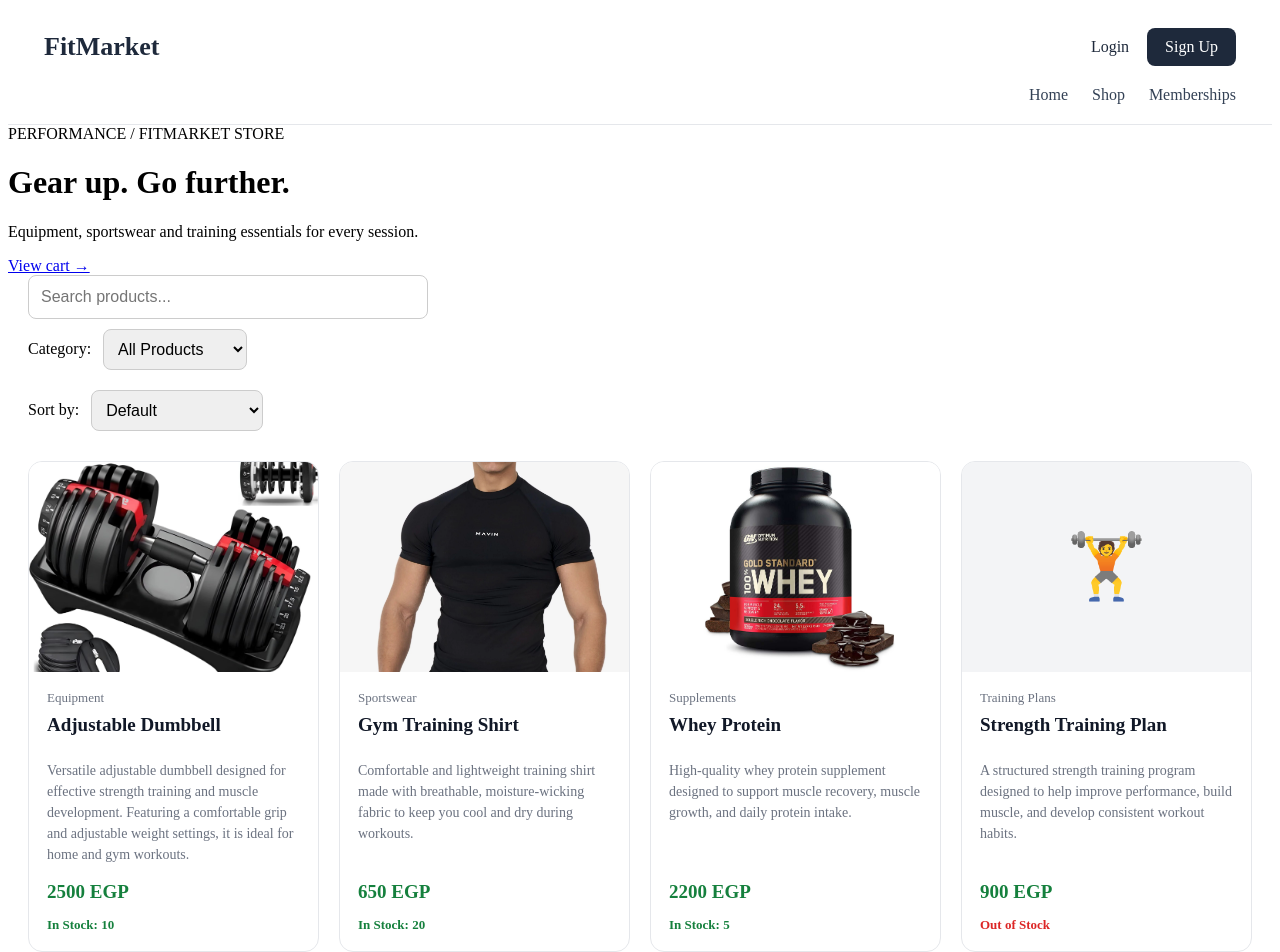
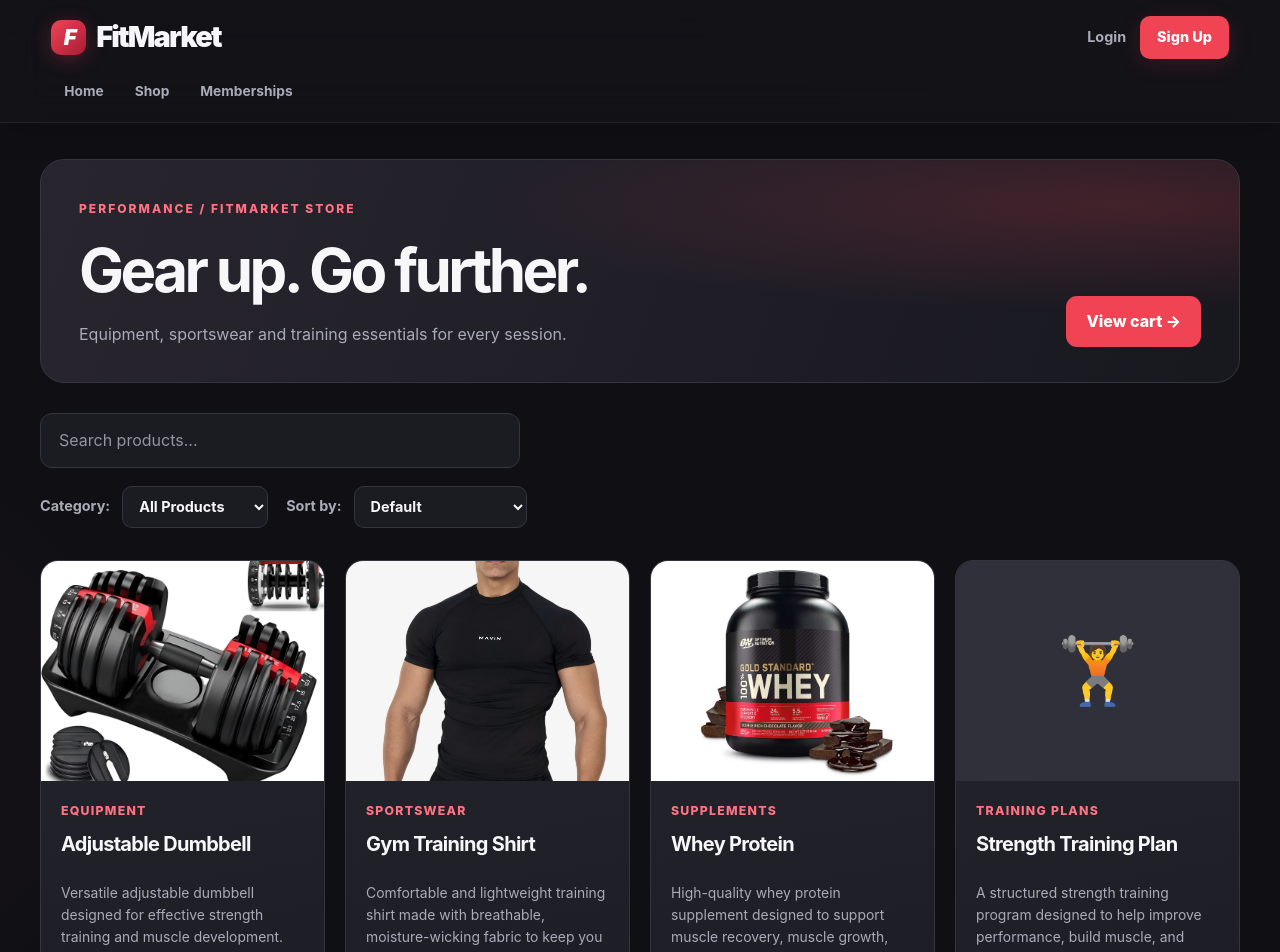
Before and after one commit to abdullah-hassib/FitMarket, an Angular app: page /shop in a window 1280 px wide. Shown: the top 952 px of the page. Built offline with nearby package versions, Linux system fonts and the light colour scheme.

Commit message:
style: introduce FitMarket charcoal and red design system, home and storefront

```diff
--- a/src/app/app.css
+++ b/src/app/app.css
@@ -0,0 +1,2 @@
+:host { display: block; min-height: 100vh; }
+main { min-height: calc(100vh - 150px); }
--- a/src/app/features/home/pages/home-page.css
+++ b/src/app/features/home/pages/home-page.css
@@ -1,147 +1,46 @@
-:host {
-  display: block;
-  font-family: Arial, sans-serif;
-  color: #17372d;
+:host { display: block; color: var(--text); }
+.home { max-width: 1320px; margin: auto; padding: 34px clamp(16px, 4vw, 44px) 85px; }
+.hero {
+  position: relative; overflow: hidden; isolation: isolate;
+  display: grid; grid-template-columns: 1.3fr .8fr; gap: 54px; align-items: center;
+  min-height: 535px; padding: clamp(32px, 5vw, 72px);
+  border: 1px solid var(--line); border-radius: 28px;
+  background: linear-gradient(112deg, #26242c 0%, #1a1a21 48%, #17151b 100%);
 }
-.home {
-  max-width: 1200px;
-  margin: auto;
-  padding: 32px 24px 56px;
+.hero::before {
+  content: ""; position: absolute; z-index: -1; inset: 0;
+  background: radial-gradient(circle at 78% 22%, rgba(240,68,85,.24), transparent 36%), repeating-linear-gradient(110deg,transparent,transparent 86px,rgba(255,255,255,.013) 87px);
+  pointer-events: none;
 }
-.hero {
-  display: grid;
-  grid-template-columns: 1.5fr 1fr;
-  gap: 48px;
-  align-items: center;
-  background: #edf3e9;
-  border-radius: 24px;
-  padding: 56px 40px;
+.hero::after { content: ""; position: absolute; bottom: 0; left: 0; height: 4px; width: 42%; background: linear-gradient(90deg,var(--accent),transparent); }
+.eyebrow,.number { color: var(--accent-light); font-size: 12px; letter-spacing: .17em; font-weight: 800; }
+h1 { font-size: clamp(46px, 5.7vw, 85px); line-height: 1.03; margin: 22px 0; letter-spacing: -.075em; max-width: 760px; }
+h1 span { color: var(--accent); }
+.intro { max-width: 550px; color: var(--text-muted); line-height: 1.75; font-size: 1.07rem; }
+.actions { display: flex; flex-wrap: wrap; align-items: center; gap: 23px; margin-top: 32px; }
+.actions a { font-weight: 750; text-decoration: none; }
+.actions .secondary { color: var(--text-muted); }
+.button { display: inline-flex; align-items: center; justify-content: center; padding: 15px 23px; background: var(--accent); color: white !important; border-radius: 11px; font-weight: 850; text-decoration: none; box-shadow: 0 10px 35px rgba(240,68,85,.24); }
+.button:hover { background: var(--accent-light); color: #17171b !important; transform: translateY(-2px); }
+.hero-card {
+  transform: rotate(2deg); padding: clamp(25px, 4vw, 44px);
+  border-radius: 22px; border: 1px solid rgba(240,68,85,.35);
+  background: linear-gradient(155deg,#391d2b,#231a22 57%,#17171e);
+  box-shadow: 15px 15px 0 rgba(240,68,85,.10), var(--shadow);
 }
-.eyebrow,
-.number {
-  font-size: 12px;
-  font-weight: 700;
-  letter-spacing: 1.5px;
-}
-h1 {
-  font-size: clamp(38px, 5vw, 68px);
-  line-height: 1.06;
-  letter-spacing: -2px;
-  margin: 24px 0;
-}
-h1 span {
-  color: #48744b;
-}
-.intro {
-  max-width: 520px;
-  line-height: 1.8;
-  color: #43594d;
-}
-.actions {
-  display: flex;
-  flex-wrap: wrap;
-  align-items: center;
-  gap: 24px;
-  margin-top: 28px;
-}
-a {
-  color: inherit;
-  text-underline-offset: 5px;
-  font-weight: 600;
-}
-.button {
-  display: inline-block;
-  background: #193e31;
-  color: white;
-  padding: 15px 22px;
-  border-radius: 8px;
-  text-decoration: none;
-}
-.hero-card {
-  background: #193e31;
-  color: #edf3e9;
-  padding: 36px;
-  border-radius: 16px;
-  transform: rotate(2deg);
-  box-shadow: 12px 12px 0 #c1d7ac;
-}
-.hero-card p {
-  font-size: 12px;
-  letter-spacing: 2px;
-}
-.hero-card strong {
-  display: block;
-  font-size: clamp(32px, 4vw, 50px);
-  line-height: 1.25;
-  margin: 24px 0 40px;
-}
-.section-heading {
-  margin: 56px 0 24px;
-}
-h2 {
-  font-size: 30px;
-  line-height: 1.2;
-}
-.cards {
-  display: grid;
-  grid-template-columns: repeat(3, 1fr);
-  gap: 20px;
-}
-.cards article {
-  border: 1px solid #cdd9ce;
-  border-radius: 14px;
-  padding: 28px;
-  display: flex;
-  flex-direction: column;
-  align-items: flex-start;
-}
-.cards p {
-  line-height: 1.7;
-  color: #43594d;
-  flex: 1;
-}
-.number {
-  color: #48744b;
-}
-.closing {
-  margin-top: 40px;
-  padding: 28px;
-  background: #f3f5ef;
-  border-radius: 14px;
-  display: flex;
-  align-items: center;
-  justify-content: space-between;
-  gap: 20px;
-}
-a:focus-visible {
-  outline: 3px solid #a16312;
-  outline-offset: 5px;
-}
-@media (max-width: 800px) {
-  .hero {
-    grid-template-columns: 1fr;
-    padding: 32px;
-    gap: 32px;
-  }
-  .cards {
-    grid-template-columns: 1fr;
-  }
-  .closing {
-    align-items: flex-start;
-    flex-direction: column;
-  }
-}
-@media (max-width: 480px) {
-  .home {
-    padding: 16px 12px 32px;
-  }
-  .hero {
-    padding: 24px;
-  }
-  .hero-card {
-    transform: none;
-  }
-  h1 {
-    letter-spacing: -1px;
-  }
-}
+.hero-card p { color: #ffc4ca; font-size: .75rem; font-weight: 800; letter-spacing: .2em; }
+.hero-card strong { display: block; margin: 28px 0 40px; font-size: clamp(36px, 4vw, 56px); line-height: 1.13; letter-spacing: -.05em; }
+.hero-card a { color: var(--accent-light); text-decoration: none; font-weight: 850; }
+.section-heading { margin: 68px 0 25px; }
+.section-heading h2 { font-size: clamp(30px, 3.6vw, 45px); max-width: 640px; }
+.cards { display: grid; grid-template-columns: repeat(3,minmax(0,1fr)); gap: 19px; }
+.cards article { display: flex; flex-direction: column; align-items: flex-start; min-height: 260px; padding: 29px; border: 1px solid var(--line); border-radius: 20px; background: linear-gradient(140deg,var(--surface),#17171c); transition: transform .25s, border-color .25s, box-shadow .25s; }
+.cards article:hover { transform: translateY(-5px); border-color: rgba(240,68,85,.52); box-shadow: var(--shadow); }
+.cards h3 { font-size: 23px; margin: 18px 0 6px; }
+.cards p { flex: 1; color: var(--text-muted); line-height: 1.7; }
+.cards a { color: var(--accent-light); text-decoration: none; font-weight: 800; }
+.closing { display: flex; align-items: center; justify-content: space-between; gap: 25px; margin-top: 36px; padding: 30px; border: 1px solid rgba(240,68,85,.20); border-radius: 18px; background: linear-gradient(105deg,var(--surface-alt),#261c25); }
+.closing h2 { font-size: clamp(24px,3vw,34px); margin: 0 0 7px; }
+.closing p { color: var(--text-muted); margin: 0; }
+@media(max-width:900px) { .hero { grid-template-columns: 1fr; gap: 35px; } .hero-card { transform: none; } .cards { grid-template-columns: 1fr; } .cards article{min-height:auto;} }
+@media(max-width:600px) { .home{padding:18px 14px 48px;} .hero{padding:28px 24px; min-height:auto; border-radius:20px;} .closing{flex-direction:column;align-items:flex-start;} h1{font-size:clamp(42px,10vw,65px);} }
--- a/src/app/features/shop/components/product-card/product-card.css
+++ b/src/app/features/shop/components/product-card/product-card.css
@@ -1,109 +1,18 @@
-
-.product-card {
-  display: flex;
-  flex-direction: column;
-  height: 100%;
-  overflow: hidden;
-  border: 1px solid #e5e7eb;
-  border-radius: 14px;
-  background: #fff;
-  color: #111827;
-  text-decoration: none;
-  transition: transform .2s, box-shadow .2s;
-}
-
-.product-card:hover {
-  transform: translateY(-4px);
-  box-shadow: 0 10px 28px rgba(0, 0, 0, .09);
-}
-
-.product-card:focus-visible {
-  outline: 3px solid #16a34a;
-  outline-offset: 3px;
-}
-
-.product-image {
-  position: relative;
-  height: 210px;
-  flex-shrink: 0;
-  background: #f3f4f6;
-}
-
-.product-image img {
-  width: 100%;
-  height: 100%;
-  object-fit: cover;
-}
-
-.image-placeholder {
-  display: grid;
-  place-items: center;
-  height: 100%;
-  font-size: 64px;
-}
-
-.discount-badge {
-  position: absolute;
-  top: 12px;
-  left: 12px;
-  padding: 6px 10px;
-  border-radius: 6px;
-  background: #dc2626;
-  color: #fff;
-  font-size: 13px;
-  font-weight: 700;
-}
-
-.product-info {
-  display: flex;
-  flex-direction: column;
-  flex: 1;
-  padding: 18px;
-}
-
-.category {
-  color: #6b7280;
-  font-size: 13px;
-}
-
-.product-info h2 {
-  margin: 8px 0 10px;
-  font-size: 19px;
-}
-
-.description {
-  color: #6b7280;
-  font-size: 14px;
-  line-height: 1.5;
-}
-
-.price-row {
-  display: flex;
-  flex-wrap: wrap;
-  align-items: center;
-  gap: 10px;
-  margin: auto 0 14px;
-}
-
-.old-price {
-  color: #9ca3af;
-  text-decoration: line-through;
-}
-
-.current-price {
-  font-size: 19px;
-  color: #15803d;
-}
-
-.stock {
-  font-size: 13px;
-  font-weight: 600;
-}
-
-.in-stock {
-  color: #15803d;
-}
-
-.out-of-stock {
-  color: #dc2626;
-}
+.product-card { display:flex; flex-direction:column; overflow:hidden; height:100%; border:1px solid var(--line); border-radius:18px; color:var(--text); background:linear-gradient(170deg,var(--surface-alt),var(--surface)); text-decoration:none; transition:transform .25s,box-shadow .25s,border-color .25s; }
+.product-card:hover { transform:translateY(-6px); box-shadow:var(--shadow); border-color:rgba(240,68,85,.65); color:var(--text); }
+.product-card:focus-visible { outline:3px solid var(--accent); outline-offset:4px; }
+.product-image { position:relative; height:220px; flex-shrink:0; background:#30303a; overflow:hidden; }
+.product-image img { width:100%; height:100%; object-fit:cover; transition:transform .45s; }
+.product-card:hover .product-image img { transform:scale(1.055); }
+.image-placeholder { display:grid;place-items:center;height:100%;font-size:65px; }
+.discount-badge { position:absolute;top:13px;left:13px;border-radius:8px;padding:7px 11px;color:white;background:var(--accent);font-size:.8rem;font-weight:900;box-shadow:0 6px 18px rgba(0,0,0,.3); }
+.product-info { display:flex;flex-direction:column;flex:1;padding:20px; }
+.category { color:var(--accent-light); font-size:.77rem;font-weight:850;text-transform:uppercase;letter-spacing:.1em; }
+.product-info h2 { margin:11px 0; font-size:20px;line-height:1.3; }
+.description { color:var(--text-muted);font-size:.87rem;line-height:1.6; }
+.price-row { display:flex;flex-wrap:wrap;align-items:center;gap:10px;margin:auto 0 13px;padding-top:16px; }
+.old-price { color:var(--text-muted);text-decoration:line-through; }
+.current-price { font-size:21px;color:var(--text);font-weight:850; }
+.stock { font-size:.8rem;font-weight:800; }
+.in-stock { color:var(--success); }
+.out-of-stock { color:var(--accent-light); }
--- a/src/app/features/shop/pages/shop/shop.css
+++ b/src/app/features/shop/pages/shop/shop.css
@@ -1,51 +1,13 @@
-
-.products {
-  display: grid;
-  grid-template-columns: repeat(
-    auto-fit,
-    minmax(min(100%, 250px), 1fr)
-  );
-  gap: 20px;
-  padding: 20px;
-}
-.search-container {
-  padding: 0 20px;
-}
-
-.search-container input {
-  width: 100%;
-  max-width: 400px;
-  padding: 12px;
-  border: 1px solid #ccc;
-  border-radius: 8px;
-  font-size: 16px;
-}
-.filter-container {
-  display: flex;
-  align-items: center;
-  gap: 12px;
-  padding: 10px 20px;
-  flex-wrap: wrap;
-}
-
-.filter-container select {
-  padding: 10px;
-  border: 1px solid #ccc;
-  border-radius: 8px;
-  font-size: 16px;
-}
-
-.sort-container {
-  display: flex;
-  align-items: center;
-  gap: 12px;
-  padding: 10px 20px;
-  flex-wrap: wrap;
-}
-
-.sort-container select {
-  padding: 10px;
-  border: 1px solid #ccc;
-  border-radius: 8px;
-  font-size: 16px;
-}
+:host { display: block; max-width: 1300px; margin: 0 auto; padding: 36px clamp(15px, 4vw, 40px) 70px; }
+.shop-heading { display:flex; justify-content:space-between; align-items:end; flex-wrap:wrap; gap:20px; padding:35px 38px; margin-bottom:30px; border-radius:24px; border:1px solid var(--line); background: radial-gradient(ellipse at 90% 20%,rgba(240,68,85,.19),transparent 42%),linear-gradient(110deg,#28252f,#18181f); }
+.shop-eyebrow { color:var(--accent-light); font-size:12px; font-weight:850; letter-spacing:.17em; }
+.shop-heading h1 { font-size:clamp(38px,5vw,60px); letter-spacing:-.06em; margin:14px 0; }
+.shop-heading p { color:var(--text-muted); margin-bottom:0; }
+.shop-cart-link { padding:13px 20px; background:var(--accent); color:#fff!important; border-radius:11px; text-decoration:none; font-weight:800; white-space:nowrap; }
+.shop-cart-link:hover { background:var(--accent-light); color:#17171a!important; }
+.search-container { padding:0 0 18px; }
+.search-container input { width:100%; max-width:480px; padding:14px 18px; background:var(--surface); border:1px solid var(--line); border-radius:12px; }
+.filter-container,.sort-container { display:inline-flex; align-items:center; gap:12px; margin:0 18px 12px 0; flex-wrap:wrap; color:var(--text-muted); font-weight:700; font-size:.9rem; }
+.filter-container select,.sort-container select { min-height:42px; padding:9px 12px; color:var(--text); background:var(--surface); border:1px solid var(--line); border-radius:10px; }
+.products { display:grid; grid-template-columns:repeat(auto-fill,minmax(min(100%,250px),1fr)); gap:20px; padding:20px 0; }
+@media(max-width:600px) { .shop-heading{padding:25px 20px;} .filter-container,.sort-container{display:flex;margin-right:0;} .products{grid-template-columns:repeat(auto-fill,minmax(min(100%,210px),1fr));} }
--- a/src/app/shared/components/navbar/navbar.css
+++ b/src/app/shared/components/navbar/navbar.css
@@ -1,117 +1,44 @@
-
+:host { display: block; position: sticky; top: 0; z-index: 50; }
 .site-header {
-  padding: 20px 36px;
-  border-bottom: 1px solid #e5e7eb;
-  background: white;
+  padding: 15px clamp(18px, 4vw, 62px) 12px;
+  border-bottom: 1px solid rgba(255,255,255,.08);
+  background: rgba(19,19,24,.94);
+  backdrop-filter: blur(22px);
+  box-shadow: 0 10px 28px rgba(0,0,0,.15);
 }
-
-/* Top row */
-.top-bar {
-  display: flex;
-  align-items: center;
-  justify-content: space-between;
-  gap: 20px;
+.top-bar { display: flex; align-items: center; justify-content: space-between; gap: 20px; }
+.brand {
+  display: inline-flex; align-items: center; gap: 10px;
+  font-size: clamp(23px, 2.5vw, 29px); font-weight: 900; letter-spacing: -.065em;
+  color: var(--text); text-decoration: none;
 }
-
-.brand {
-  font-size: 26px;
-  font-weight: bold;
-  color: #1e293b;
-  text-decoration: none;
+.brand::before { content: "F"; display: grid; place-items: center; width: 35px; height: 35px; font-size: 22px; font-style: italic; font-weight: 900; letter-spacing: -3px; border-radius: 10px; color: #fff; background: linear-gradient(135deg,var(--accent),var(--accent-deep)); box-shadow: 0 4px 20px rgba(240,68,85,.3); }
+.account-actions { display: flex; align-items: center; gap: 14px; }
+.login-link { color: var(--text-muted); text-decoration: none; font-weight: 700; font-size: .9rem; }
+.login-link:hover { color: var(--text); }
+.signup-link, .logout-btn {
+  padding: 9px 16px; border-radius: 10px;
+  font-size: .9rem; font-weight: 800; text-decoration: none;
+  border: 1px solid transparent;
 }
-.logout-btn {
-  padding: 9px 16px;
-  border: 1px solid #cbd5e1;
-  background: white;
-  color: #1e293b;
-  border-radius: 8px;
-  font-weight: 500;
-  cursor: pointer;
+.signup-link { background: var(--accent); color: white; box-shadow: 0 5px 22px rgba(240,68,85,.18); }
+.signup-link:hover { background: var(--accent-light); color: #111; }
+.logout-btn { color: var(--text); background: var(--surface-alt); border-color: var(--line); }
+.logout-btn:hover { border-color: var(--accent); background: var(--accent-soft); }
+.profile-avatar { display: grid; place-items: center; width: 40px; height: 40px; border: 2px solid var(--accent); border-radius: 50%; background: var(--surface-alt); color: white; text-decoration: none; overflow: hidden; font-weight: 800; font-size: 18px; }
+.profile-avatar img { width: 100%; height: 100%; object-fit: cover; }
+.main-nav { display: flex; align-items: center; flex-wrap: wrap; gap: 5px; margin-top: 13px; }
+.main-nav a {
+  padding: 8px 13px; border-radius: 9px; text-decoration: none;
+  color: var(--text-muted); font-weight: 700; font-size: .86rem;
+  transition: background .2s, color .2s;
 }
-
-.logout-btn:hover {
-  background: #f1f5f9;
+.main-nav a:hover { background: var(--accent-soft); color: var(--text); }
+@media(max-width:760px) {
+  .site-header { padding: 13px 15px; }
+  .top-bar { flex-wrap: wrap; }
+  .main-nav { gap: 1px; margin-top: 12px; }
+  .main-nav a { padding: 7px 9px; font-size: .8rem; }
+  .account-actions { gap: 8px; }
+  .signup-link,.logout-btn { padding: 8px 11px; }
 }
-/* Login / Signup / Profile */
-.account-actions {
-  display: flex;
-  align-items: center;
-  gap: 18px;
-}
-
-.login-link {
-  color: #1e293b;
-  text-decoration: none;
-  font-weight: 500;
-}
-
-.signup-link {
-  padding: 10px 18px;
-  background: #1e293b;
-  color: white;
-  text-decoration: none;
-  border-radius: 8px;
-  font-weight: 500;
-}
-
-.profile-avatar {
-  width: 44px;
-  height: 44px;
-  border-radius: 50%;
-  background: #1e293b;
-  color: white;
-  display: flex;
-  align-items: center;
-  justify-content: center;
-  overflow: hidden;
-  text-decoration: none;
-  font-weight: bold;
-  font-size: 18px;
-}
-
-.profile-avatar img {
-  width: 100%;
-  height: 100%;
-  object-fit: cover;
-}
-
-/* Bottom navigation */
-.main-nav {
-  display: flex;
-  justify-content: flex-end;
-  flex-wrap: wrap;
-  gap: 24px;
-  margin-top: 20px;
-}
-
-.main-nav a {
-  color: #334155;
-  text-decoration: none;
-  font-weight: 500;
-}
-
-.main-nav a:hover,
-.login-link:hover {
-  color: #0d9488;
-}
-
-/* Mobile responsiveness */
-@media (max-width: 700px) {
-  .site-header {
-    padding: 16px;
-  }
-
-  .brand {
-    font-size: 22px;
-  }
-
-  .main-nav {
-    justify-content: center;
-    gap: 12px;
-    font-size: 14px;
-  }
-
-  .account-actions {
-    gap: 10px;
-  }
-}
--- a/src/styles.css
+++ b/src/styles.css
@@ -1 +1,61 @@
-/* You can add global styles to this file, and also import other style files */
+/* FitMarket design system — charcoal, graphite and performance red */
+:root {
+  color-scheme: dark;
+  font-family: Inter, "Segoe UI", system-ui, -apple-system, sans-serif;
+  --bg: #101014;
+  --bg-soft: #15151b;
+  --surface: #1b1b22;
+  --surface-alt: #25252e;
+  --surface-hover: #30303a;
+  --line: #35353f;
+  --line-bright: #55515c;
+  --text: #f7f7f9;
+  --text-muted: #aaabb8;
+  --accent: #f04455;
+  --accent-light: #ff7482;
+  --accent-deep: #a91b36;
+  --accent-soft: rgba(240, 68, 85, .12);
+  --success: #78d9b0;
+  --warning: #f0c07d;
+  --radius: 16px;
+  --shadow: 0 24px 70px rgba(0,0,0,.25);
+}
+* { box-sizing: border-box; }
+html { min-height: 100%; scroll-behavior: smooth; }
+body {
+  margin: 0;
+  min-width: 320px;
+  min-height: 100vh;
+  color: var(--text);
+  background:
+    radial-gradient(ellipse 72% 34% at 87% -15%, rgba(240,68,85,.13), transparent 70%),
+    radial-gradient(ellipse 55% 40% at -25% 60%, rgba(240,68,85,.05), transparent 70%),
+    var(--bg);
+  font-family: Inter, "Segoe UI", system-ui, sans-serif;
+  line-height: 1.55;
+  -webkit-font-smoothing: antialiased;
+}
+h1,h2,h3,h4 { color: var(--text); letter-spacing: -.035em; line-height: 1.2; }
+p { color: inherit; }
+a { color: var(--accent-light); text-underline-offset: 4px; transition: color .2s ease; }
+a:hover { color: #ffa0a9; }
+button, input, select, textarea { font: inherit; }
+button { cursor: pointer; transition: background .2s ease, border-color .2s ease, transform .2s ease; }
+button:disabled { opacity: .55; cursor: not-allowed; }
+button:not(:disabled):active { transform: translateY(1px); }
+input, select, textarea {
+  max-width: 100%;
+  background: var(--surface-alt);
+  border: 1px solid var(--line-bright);
+  border-radius: 10px;
+  color: var(--text);
+}
+input::placeholder, textarea::placeholder { color: #9494a1; }
+select option { background: var(--surface); color: var(--text); }
+:focus-visible { outline: 3px solid var(--accent-light); outline-offset: 3px; }
+::selection { background: var(--accent-deep); color: white; }
+main { min-height: calc(100vh - 140px); }
+table { font-variant-numeric: tabular-nums; }
+@media (prefers-reduced-motion: reduce) {
+  *, *::before, *::after { animation-duration: .01ms !important; transition-duration: .01ms !important; scroll-behavior: auto !important; }
+}
```
Also changed, not shown: src/app/features/shop/pages/product-details/product-details.css (+17 -109 lines).
